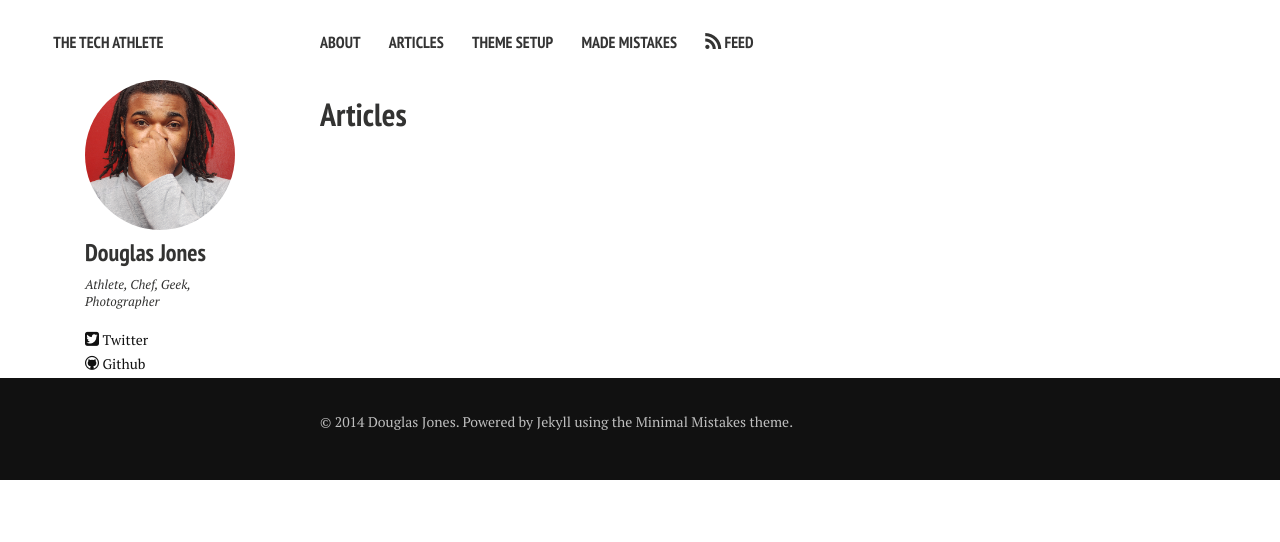
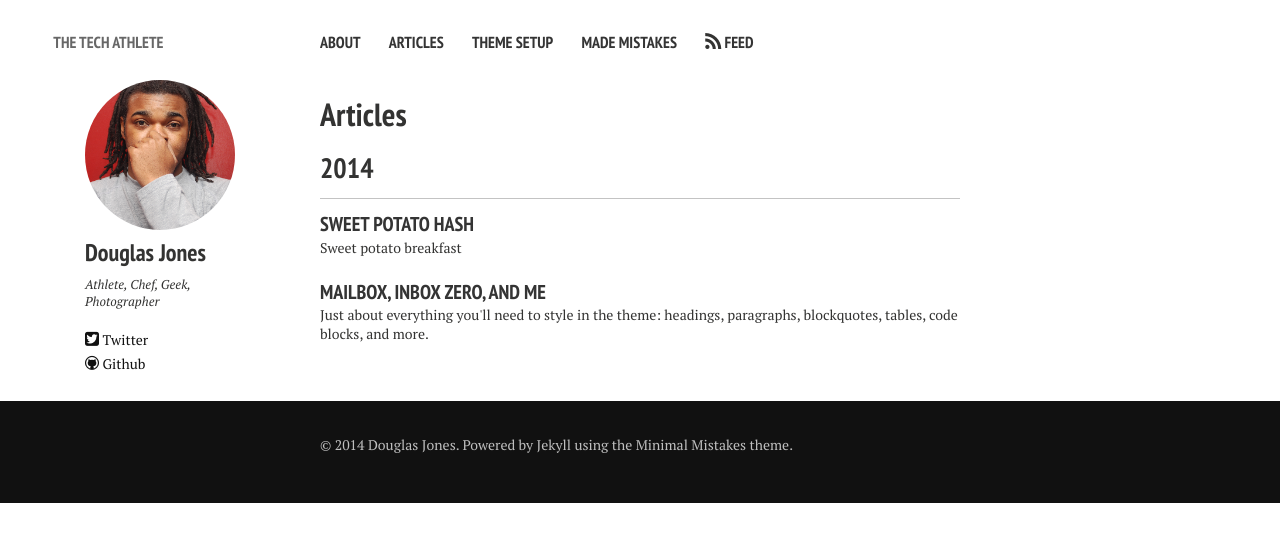
Before and after one commit to freshrap6/dmj2_me, a Jekyll site: the page built from articles.md, in a window 1280 px wide. Shown: the top 542 px of the page. Built offline with Jekyll 4.4.1, drawn with Linux system fonts in a browser that asks for light colours; nearby versions of some CDN libraries; part of the change alters nothing that is shown.

Commit message:
adding two new posts

```diff
--- a/_config.yml
+++ b/_config.yml
@@ -2,7 +2,7 @@ title:            The Tech Athlete
 tagline:          The Sports Geek
 description:      Be Different, take risks, and live.
 #Comment out url when working locally to resolve base urls correctly
-url:              http://freshrap6.github.io
+#url:              http://freshrap6.github.io
 
 # Owner/author information
 owner:
--- /dev/null
+++ b/_posts/2014-09-01-mailbox-and-inbox-zero.md
@@ -0,0 +1,22 @@
+---
+layout: post
+title: Mailbox, Inbox Zero, and Me
+description: "Just about everything you'll need to style in the theme: headings, paragraphs, blockquotes, tables, code blocks, and more."
+modified: 2013-05-31
+category: articles
+tags: [tech, email, mailbox]
+image:
+  feature: texture-feature-05.jpg
+  credit: Texture Lovers
+  creditlink: http://texturelovers.com
+---
+
+This weekend I rediscovered [Mailbox](http://www.mailboxapp.com) and [inbox zero](http://www.43folders.com/izero).  I tried using Mailbox a few years ago, but I didn't get it.  I heard it was supposed to change the way I used email, but I didn't get it.  Last week I got my betacoin and I wanted try Mailbox out.  I don't use a desktop mail client, so I was interested in trying one out.
+
+I tried using it for 2 days with little success.  Then I downloaded the app to my phone and that's where the real break through happened.  My wife was looking at my phone and commented on the 13000 badge that sat atop the Mailbox icon on my phone.  "Why do you have so many emails in your inbox", she questioned.  "I don't I replied, that's probably a bug.  I use filters and mark as read the emails in my inbox."  She took a closer look.  "You don't archive anything, so everything is right there.  Plus priority inbox only moves important mail up, your inbox still contains all of that crap."  That's when it hit me, I've been doing it wrong.
+
+To me priority inbox was great.  I had become slightly dependent on it.  It took everything I was going with my filters one step further.  I would focus only on the emails in the important section and ignore the others.  I'm also a very visual person, so seeing the emails at the top half of the screen marked as read gave me some sense of completion and satisfaction.  As the non-important emails faded into the background I stopped paying attention to them.  I thought they were distappearing and going away.  Sadly Mailbox taught me that this was not the case.
+
+Armed with this new information I begain to work my way towards inbox zero from 13000.  I spent about 2 hours last night deleting and archiving emails.  I know I could just archive them all and start with a clean slate, but I know I've built up so much crap I want to go through and delete it all myself.
+
+This whole process has got me thinking about '[mise in place](http://en.wikipedia.org/wiki/Mise_en_place)'.  It's a french term for "everything in it's place".  The idea is to strip away the clutter and distractions to prevent disaster.  The more clean and neat your workspace is the less mental clutter you will have.  Sadly this is not the case with my email, and much of my life.  So Mailbox has helped me rethink my life essentially.
--- /dev/null
+++ b/_posts/2014-10-17-sweet-potato-breakfast.md
@@ -0,0 +1,32 @@
+---
+layout: post
+title: Sweet Potato Hash
+description: "Sweet potato breakfast"
+modified: 2014-10-17
+category: articles
+tags: [food, sweetpotato, breakfast, paleo]
+image:
+  feature: texture-feature-05.jpg
+  credit: Texture Lovers
+  creditlink: http://texturelovers.com
+---
+
+My wife and I have been trying to reduce the amount of carbs we are consuming on a regular basis.  So I bought a bunch of sweet potatoes and made a big thing of mashed sweet potatoes, which we along side our baked chicken and veggies.
+
+One week I bought too many, and I began to think of what else I could do with them.  I must've had sweet potato french fries the day before and that got me wondering.
+
+ > If you can do it with a potato, can you do it with a sweet potato?
+
+The next morning I had the idea of making sauted sweet potatoes, but then I took it a step further.  I have a food processor which I don't use enough, could I use it to make hash browns?
+
+![Sweet Potato Hash]({{ site.url }}/images/sweetpotato_hash3.jpg)
+{: .image-pull-right}
+
+During the process of peeling and shredding the sweet potatoes, I started thinking about what I could do outside of scrambling the eggs.  I always scramble the eggs.
+
+ > Since I'm trying something new with the sweet potato, might as well try something new with the egg.
+
+So once confirming with my wife that she was not vhemitely against the idea, I went for it.  My first time frying an egg.  It's not the prettiest.  I may have burned it a little, but it was one great meat.  Who knew sweet potatoes could be so sweet?
+
+![Sweet Potato Hash]({{ site.url }}/images/sweetpotato_hash2.jpg)
+{: .image-pull-right}
```
Also changed, not shown: images/old-bio-photo.jpg (added), 3 other files.
